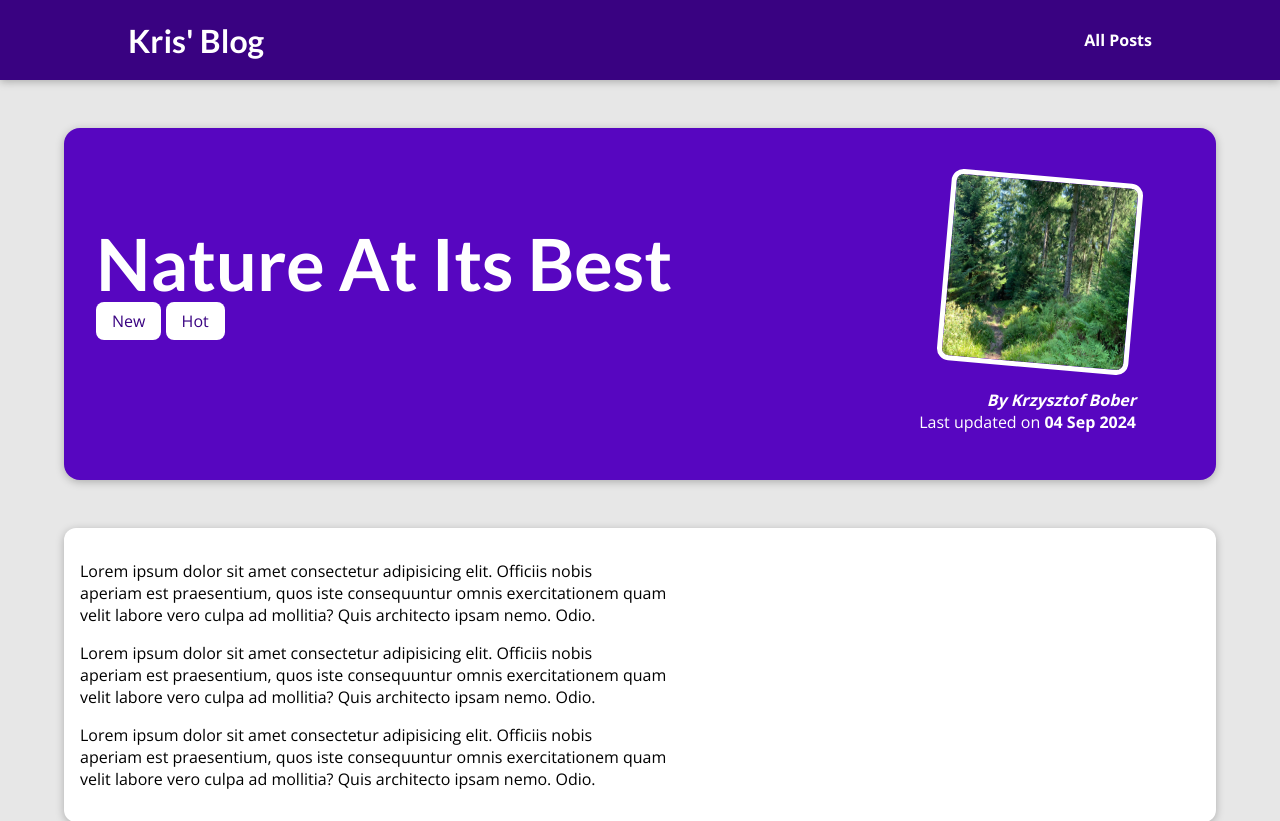
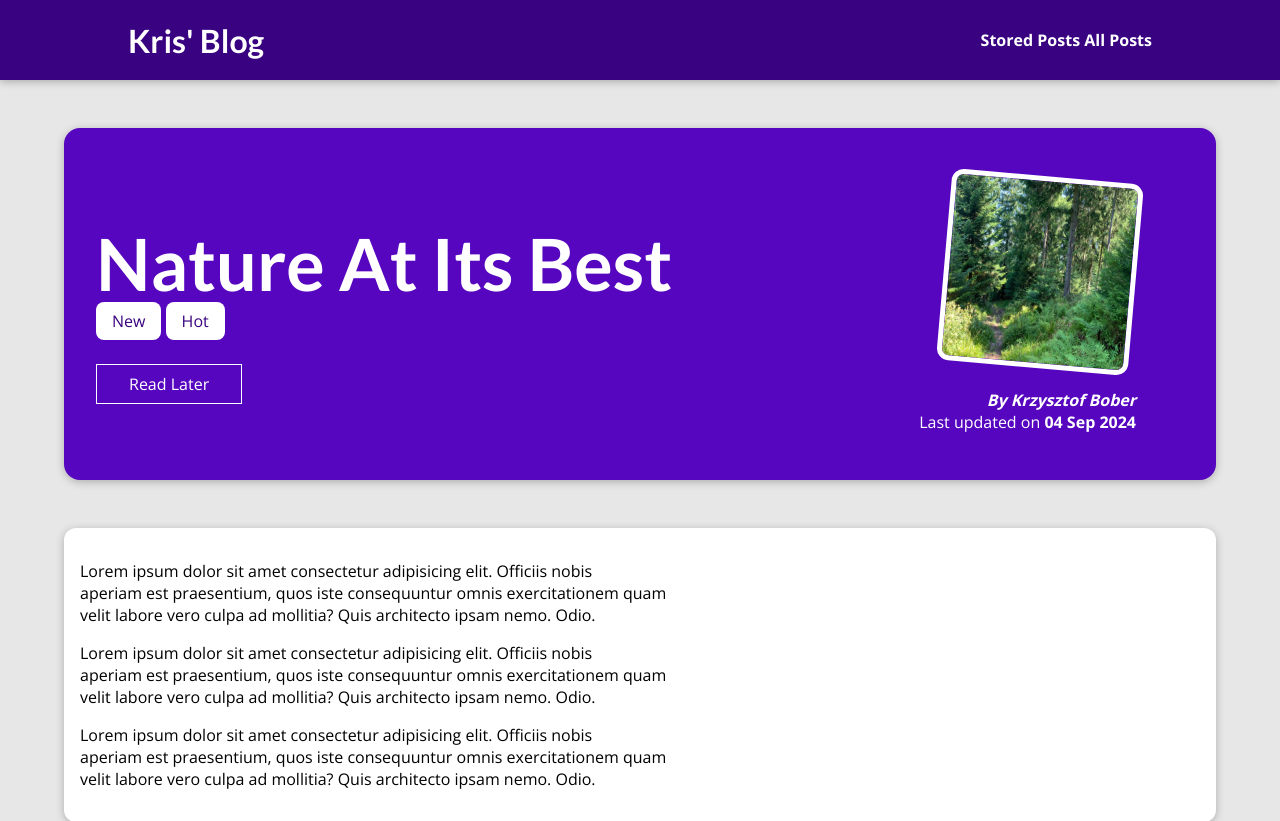
Before and after one commit to BoberKrzysztof/blog, a Django app: a page that uses templates/base.html in a window 1280 px wide. Shown: the top 821 px of the page. Run offline with Django 5.2, Linux system fonts and the light colour scheme; data comes from the database, SQL or seed files in the repository; both versions use the stored data as it was after the commit.

Commit message:
Managing Read Later via Session

```diff
--- a/blog/static/blog/post-detail.css
+++ b/blog/static/blog/post-detail.css
@@ -55,6 +55,25 @@ body {
 
   #summary time {
     font-weight: bold;
+  }
+
+  #read-later {
+    margin: 2rem 0;
+  }
+
+  #read-later button {
+    background-color: transparent;
+    border: 1px solid white;
+    padding: 0.5rem 2rem;
+    font: inherit;
+    color: white;
+    cursor: pointer;
+  }
+
+  #read-later button:hover,
+  #read-later button:active {
+    background-color: white;
+    color: #390281;
   }
 
   main {
--- a/blog/templates/blog/post-detail.html
+++ b/blog/templates/blog/post-detail.html
@@ -25,6 +25,13 @@
             {% for tag in post_tags %}
                 <span class="tag">{{ tag.caption }}</span>
             {% endfor %}
+        </div>
+        <div id="read-later">
+            <form action="{% url 'read-later' %}" method="POST">
+                {% csrf_token %}
+                <input type="hidden" value="{{ post.id }}" name="post_id" />
+                <button>Read Later</button>
+            </form>
         </div>
         <article>
             <img src="{{ post.image.url }}" alt="{{ post.title }}" />
--- a/blog/urls.py
+++ b/blog/urls.py
@@ -5,4 +5,5 @@ urlpatterns = [
     path('', views.StartingPageView.as_view(), name="starting-page"),
     path('posts', views.AllPostView.as_view(), name="posts-page"),
     path('posts/<slug:slug>', views.SinglePostView.as_view(), name="post-detail-page"), # /posts/my-first-post
+    path('read-later', views.ReadLaterView.as_view(), name="read-later"),
 ]
--- a/blog/views.py
+++ b/blog/views.py
@@ -57,3 +57,35 @@ class SinglePostView(View):
             'comments': post.comments.all().order_by('-id')
         }
         return render(request, 'blog/post-detail.html', context)
+
+
+class ReadLaterView(View):
+    def get(self ,request):
+        stored_posts = request.session.get('stored_posts')
+
+        context = {}
+
+        if stored_posts is None or len(stored_posts) == 0:
+            context['posts'] = []
+            context['has_posts'] = False
+        else:
+            posts = Post.objects.filter(id__in=stored_posts)
+            context['posts'] = posts
+            context['has_posts'] = True
+
+        return render(request, 'blog/stored-posts.html', context)
+
+
+    def post(self, request):
+        stored_posts = request.session.get('stored_posts')
+
+        if stored_posts is None:
+            stored_posts = []
+
+        post_id = int(request.POST['post_id'])
+
+        if post_id not in stored_posts:
+            stored_posts.append(post_id)
+            request.session['stored_posts'] = stored_posts
+
+        return HttpResponseRedirect('/')
--- a/templates/base.html
+++ b/templates/base.html
@@ -13,6 +13,7 @@
     <header id="main-navigation">
         <h1><a href="{% url "starting-page" %}">Kris' Blog</a></h1>
         <nav>
+            <a href="{% url "read-later" %}">Stored Posts</a>
             <a href="{% url "posts-page" %}">All Posts</a>
         </nav>
     </header>
```
Also changed, not shown: blog/templates/blog/stored-posts.html (added, +18 -0 lines), db.sqlite3.
